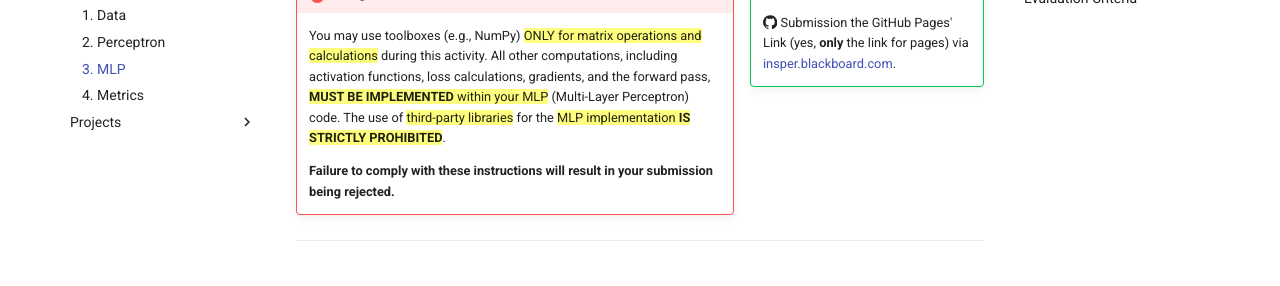
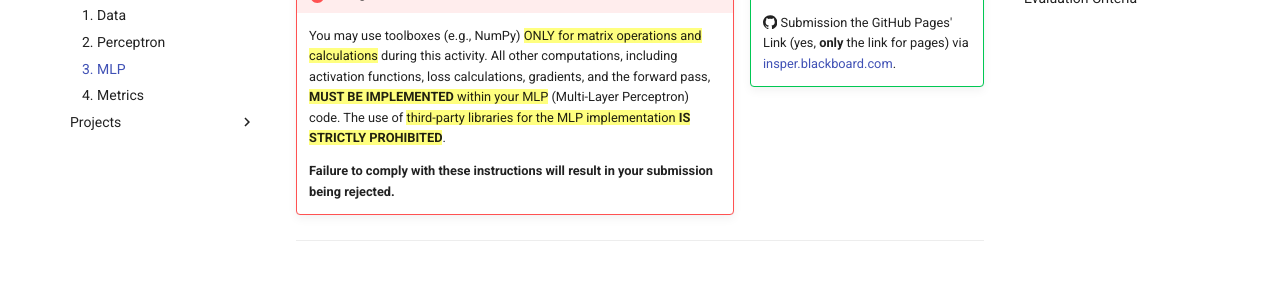
Before and after one commit to Insper/ann-dl, an MkDocs documentation site: the page built from docs/versions/2025.2/exercises/mlp/main.md, in a window 1280 px wide and 900 px high. Shown: the part 357-643 px from the top of the window. Built offline with MkDocs 1.6.1 and Material for MkDocs 9.7.7, drawn with Linux system fonts in a browser that asks for light colours; emoji names are drawn with the system emoji font; comment, search, counter and statistics services are not loaded.

Commit message:
correction the y

```diff
--- a/docs/versions/2025.2/exercises/mlp/main.md
+++ b/docs/versions/2025.2/exercises/mlp/main.md
@@ -14,7 +14,7 @@ This activity is designed to test your skills in Multi-Layer Perceptrons (MLPs).
 
 !!! failure "Usage of Toolboxes"
 
-    You may use toolboxes (e.g., NumPy) ==ONLY for matrix operations and calculations== during this activity. All other computations, including activation functions, loss calculations, gradients, and the forward pass, ==**MUST BE IMPLEMENTED** within your MLP== (Multi-Layer Perceptron) code. The use of ==third-party libraries== for the ==MLP implementation **IS STRICTLY PROHIBITED**==.
+    You may use toolboxes (e.g., NumPy) ==ONLY for matrix operations and calculations== during this activity. All other computations, including activation functions, loss calculations, gradients, and the forward pass, ==**MUST BE IMPLEMENTED** within your MLP== (Multi-Layer Perceptron) code. The use of ==third-party libraries for the MLP implementation **IS STRICTLY PROHIBITED**==.
 
     **Failure to comply with these instructions will result in your submission being rejected.**
 
```
